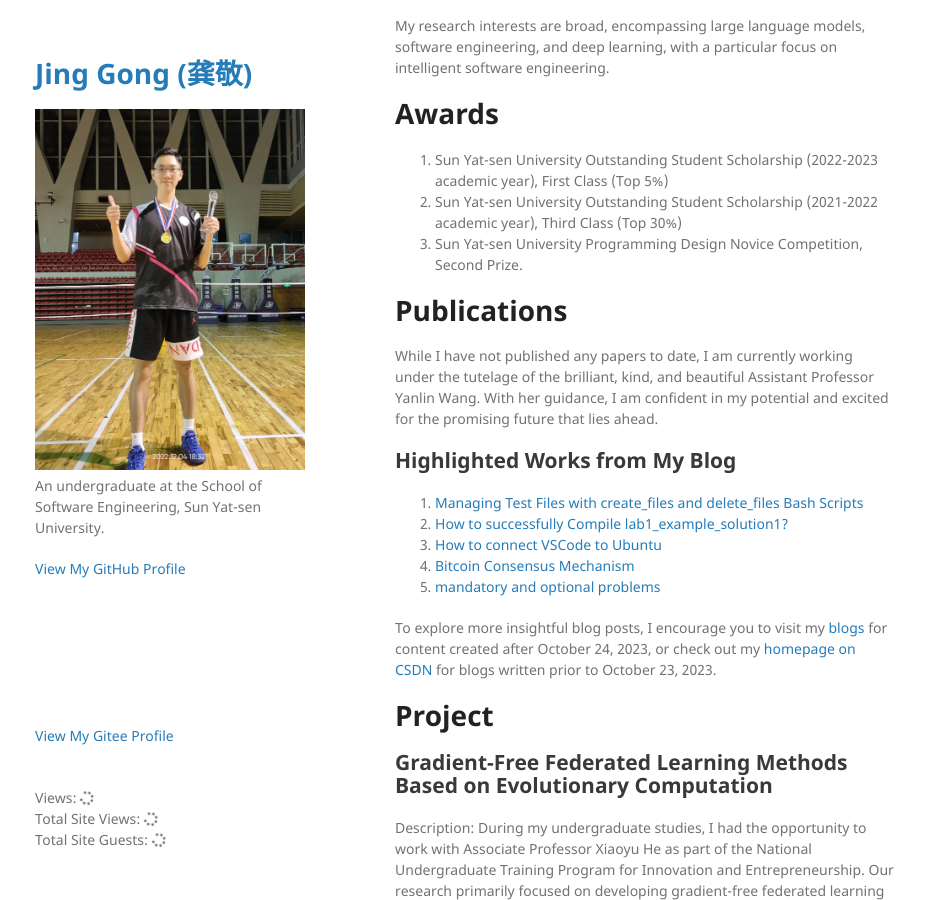
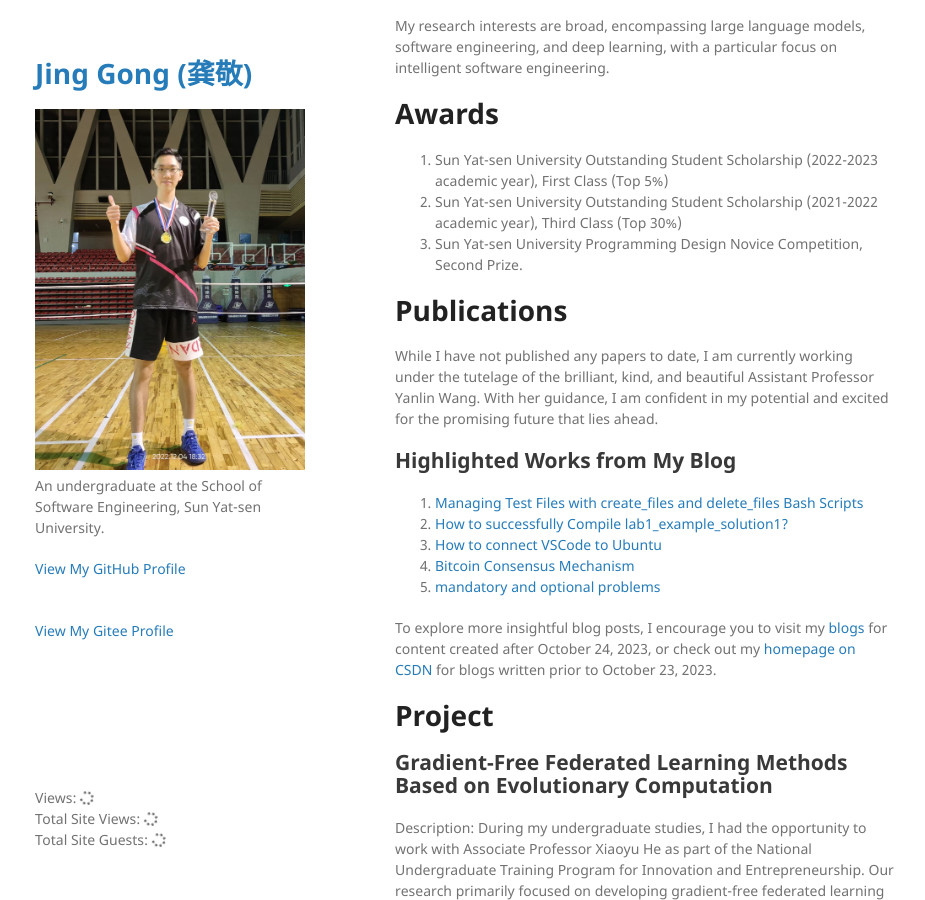
Before and after one commit to MikingG/MikingG.github.io, a Jekyll site: the page built from index.md, in a window 1280 px wide and 900 px high, scrolled down 365 px. Shown: the whole window, without its empty margins (175-1100 px from the left). Built offline with Jekyll 4.4.1, drawn with Linux system fonts in a browser that asks for light colours; nearby versions of some CDN libraries; comment, search, counter and statistics services are not loaded; our own code applies the rules of GitHub Pages for plain Markdown files.

Commit message:
Update default.html

```diff
--- a/_layouts/default.html
+++ b/_layouts/default.html
@@ -32,7 +32,7 @@
         {% if site.github.is_user_page %}
         <p class="view"><a href="{{ site.github.owner_url }}">View My GitHub Profile</a></p><br>
         {% endif %}
-
+        <p class="view"><a href="https://gitee.com/gong-jing-mking">View My Gitee Profile</a></p><br>
 
 
         {% if site.show_downloads %}
@@ -56,7 +56,7 @@
       -->
 
 
-      <p class="view"><a href="https://gitee.com/gong-jing-mking">View My Gitee Profile</a></p><br>
+
       <link rel="stylesheet" href="https://use.fontawesome.com/releases/v5.3.1/css/all.css" integrity="sha384-mzrmE5qonljUremFsqc01SB46JvROS7bZs3IO2EmfFsd15uHvIt+Y8vEf7N7fWAU" crossorigin="anonymous">
 
       <span id="busuanzi_container_page_pv">Views: <span id="busuanzi_value_page_pv"><i class="fa fa-spinner fa-spin"></i></span></span><br>
```
